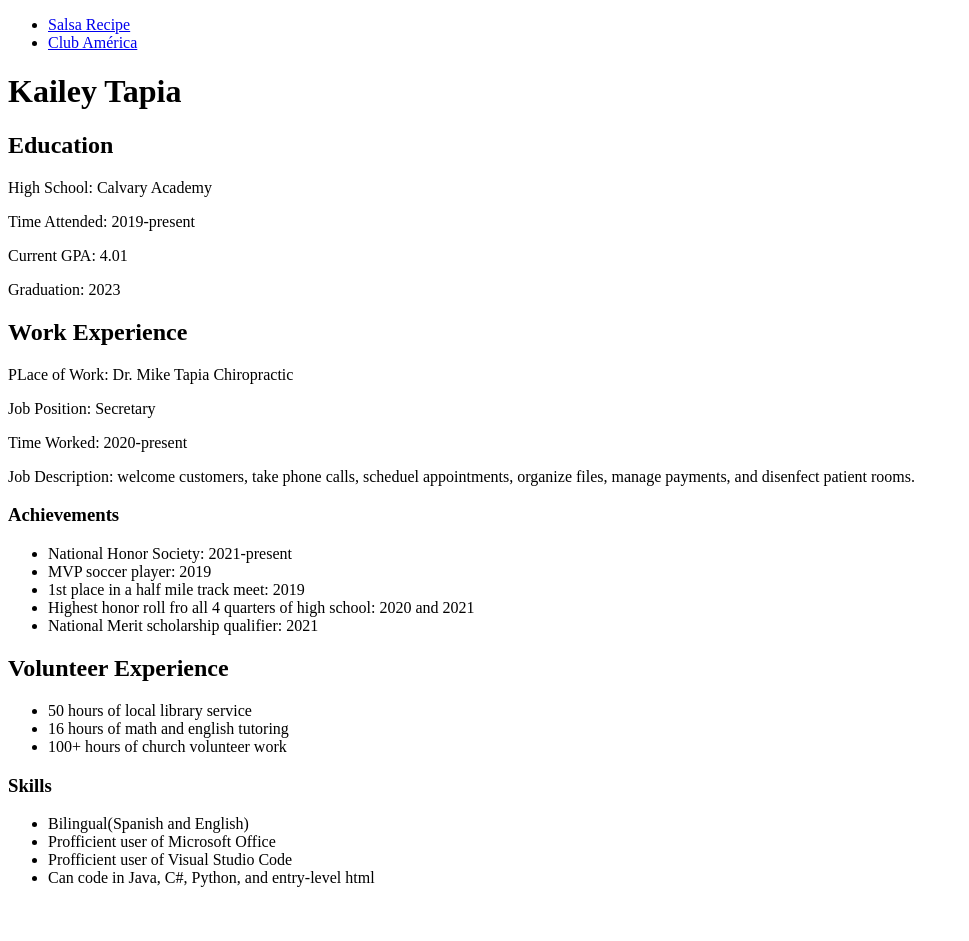
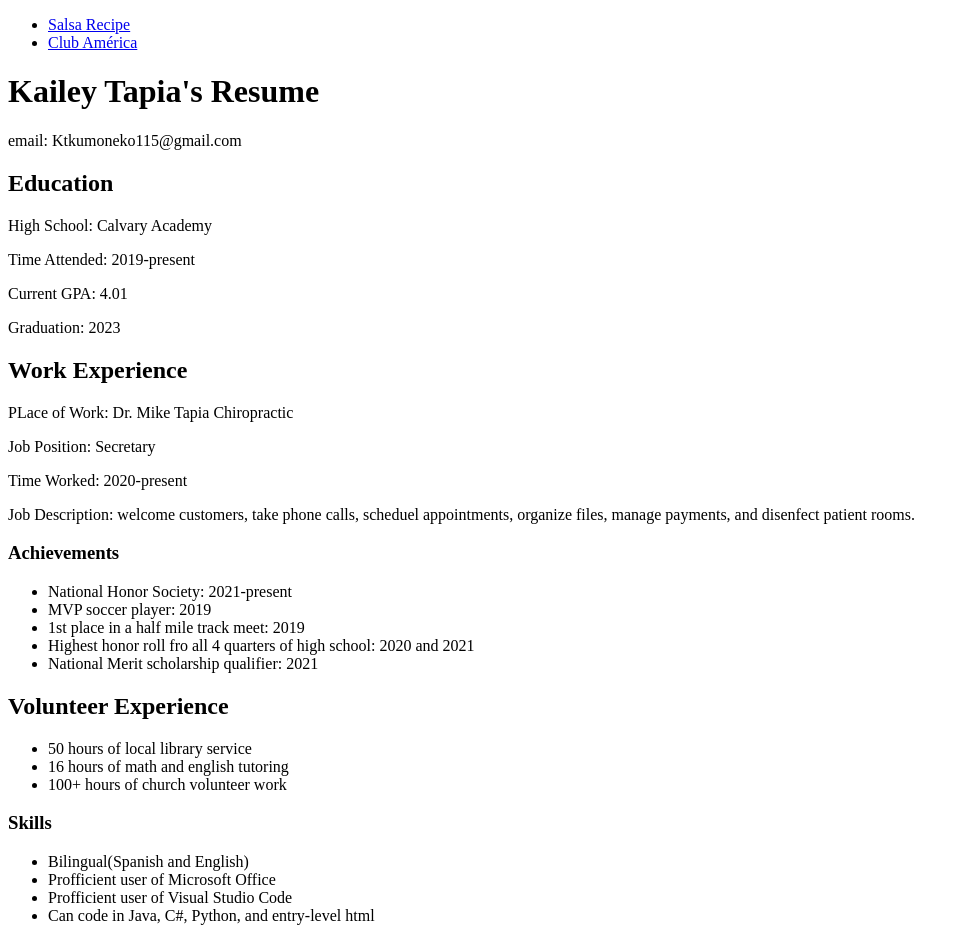
Before and after one commit to KaileyTapia/project_1, a plain HTML site: page index.html in a window 1280 px wide. Shown: the whole page, without its empty margins (0-969 px from the left). Before the commit the page ends 903 px from the top, so only its background shows below. Drawn offline with Linux system fonts and the light colour scheme.

Commit message:
title change and added email
changed title to "resume" rather than "project one"

```diff
--- a/index.html
+++ b/index.html
@@ -3,7 +3,7 @@
 
 <head>
     <meta charset="UTF-8">
-    <title>Project One</title>
+    <title>Resume</title>
 </head>
 
 <body>
@@ -13,7 +13,8 @@
             <li><a href="soccer.html">Club América</a></li>
         </ul>
     </nav>
-    <h1>Kailey Tapia</h1>
+    <h1>Kailey Tapia's Resume</h1>
+    <p>email: Ktkumoneko115@gmail.com</p>
     <h2>Education</h2>
     <p>High School: Calvary Academy</p>
     <p>Time Attended: 2019-present</p>
```
